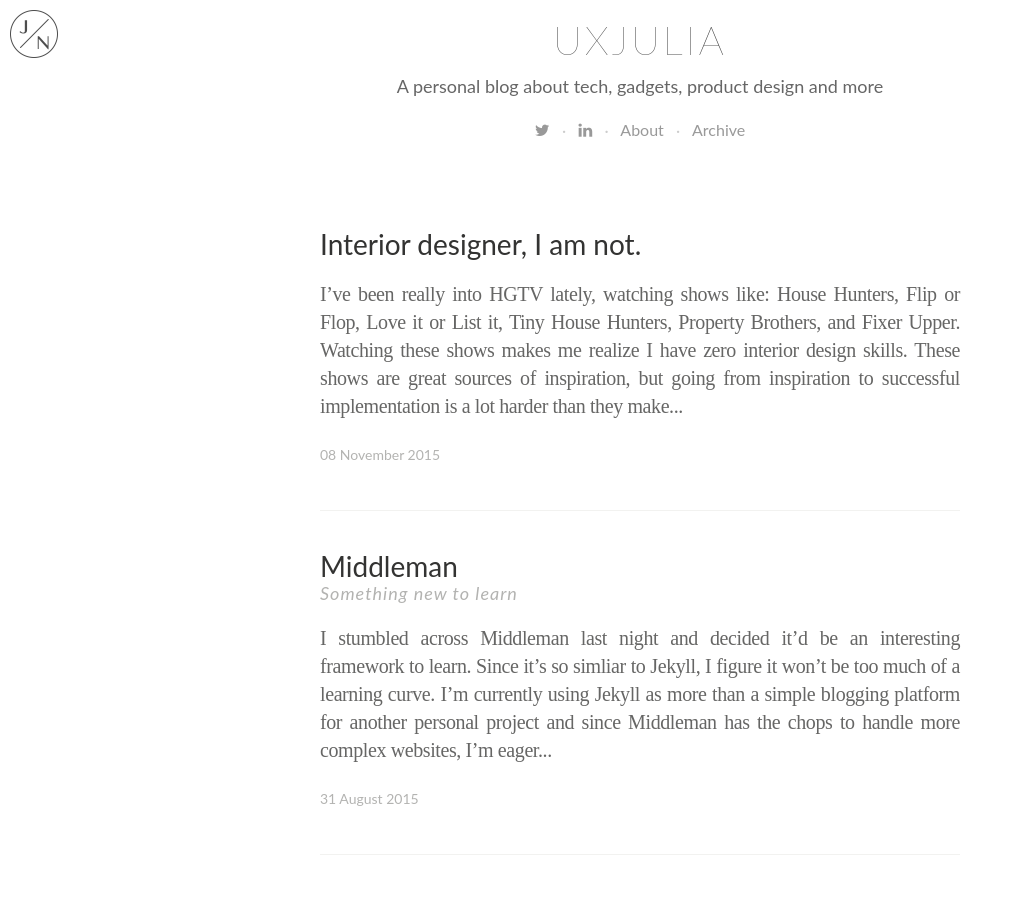
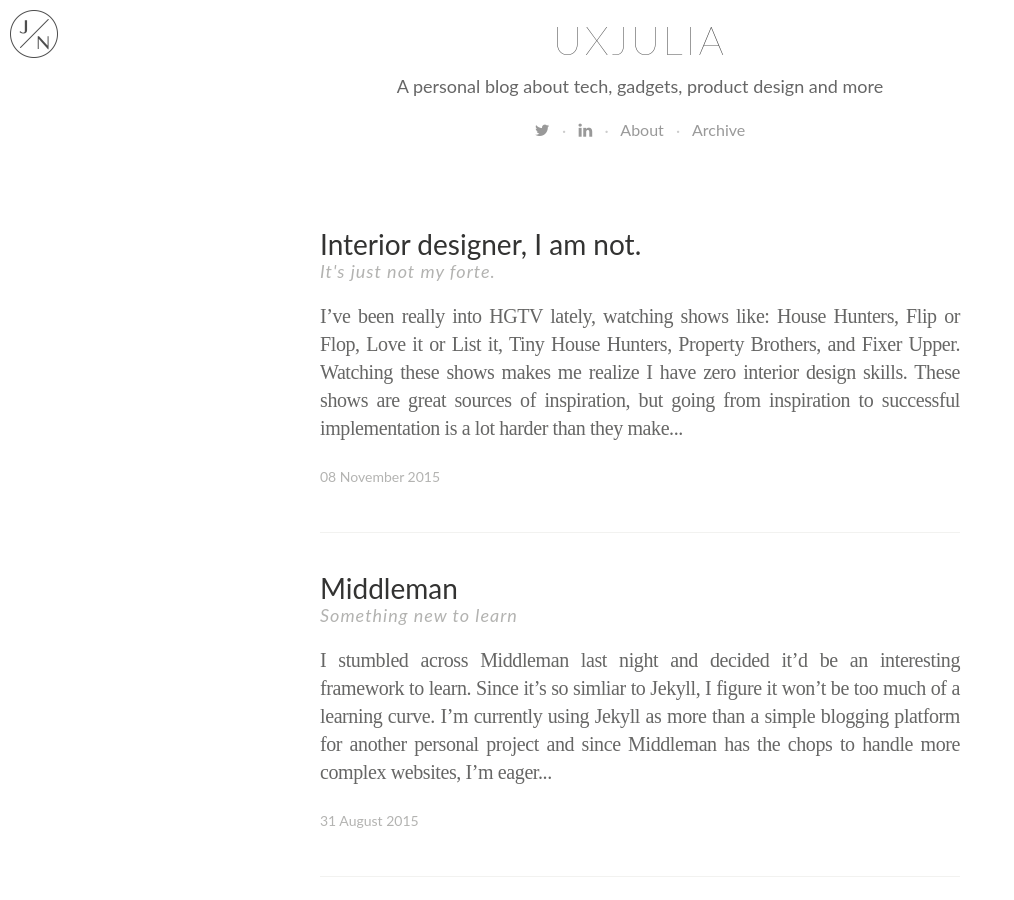
Before and after one commit to uxjulia/jekyll-blog, a Jekyll site: the page built from index.html, in a window 1280 px wide and 900 px high, scrolled down 369 px. Shown: the whole window, without its empty margins (0-1014 px from the left). Built offline with Jekyll 4.4.1, drawn with Linux system fonts in a browser that asks for light colours; nearby versions of some CDN libraries; some web fonts are replaced; Markdown is read by kramdown in place of the engine named in the settings; the list of posts is cut into pages by our own code.

Commit message:
added tagline

```diff
--- a/_posts/2015-11-08-interior design.md
+++ b/_posts/2015-11-08-interior design.md
@@ -1,6 +1,7 @@
 ---
 type: post
 title: Interior designer, I am not.
+tagline: It's just not my forte.
 tags:
 - random
 - tv
```
